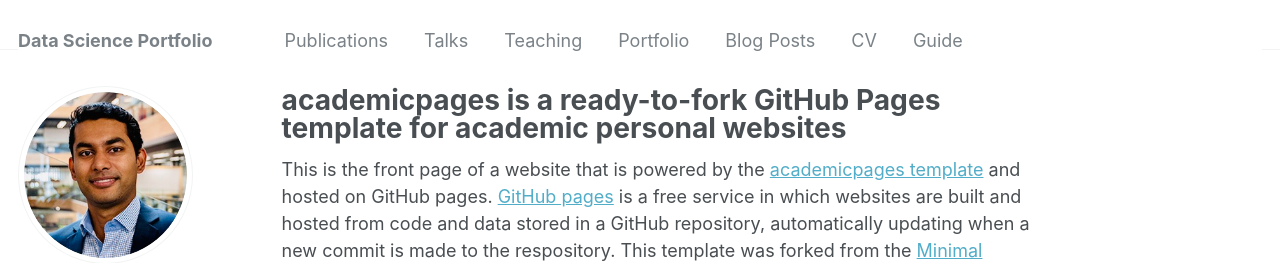
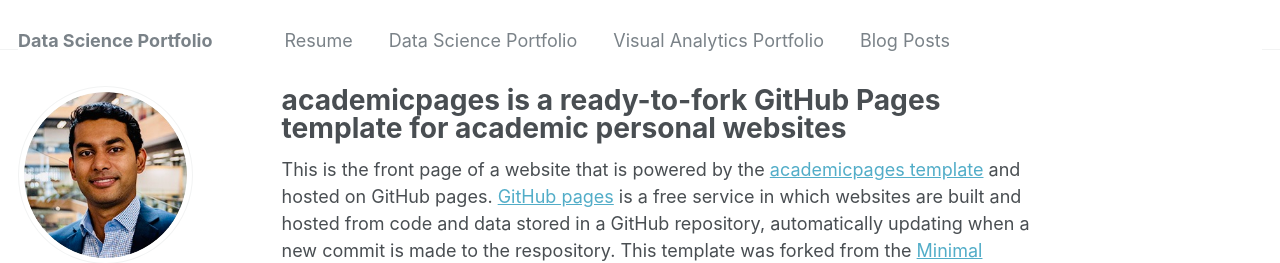
Before and after one commit to saiksridhar/saiksridhar.github.io, a Jekyll site: the page built from _pages/about.md, in a window 1280 px wide. Shown: the top 263 px of the page. Built offline with Jekyll 4.4.1, drawn with Linux system fonts in a browser that asks for light colours; some of the changed lines change nothing that is shown.

Commit message:
Update navigation.yml

```diff
--- a/_data/navigation.yml
+++ b/_data/navigation.yml
@@ -1,22 +1,43 @@
 # main links links
 main:
-  - title: "Publications"
+  # - title: "Publications"
+  #   url: /publications/
+
+  # - title: "Talks"
+  #   url: /talks/
+
+  # - title: "Teaching"
+  #   url: /teaching/
+
+  # - title: "Portfolio"
+  #   url: /portfolio/
+
+  # - title: "Blog Posts"
+  #   url: /year-archive/
+
+  # - title: "CV"
+  #   url: /cv/
+
+  # - title: "Guide"
+  #   url: /markdown/
+
+  - title: "Resume"
+    url: /cv/
+
+  - title: "Data Science Portfolio"
     url: /publications/
 
-  - title: "Talks"
+  - title: "Visual Analytics Portfolio"
     url: /talks/
 
-  - title: "Teaching"
-    url: /teaching/
+  # - title: "Teaching"
+  #   url: /teaching/
 
-  - title: "Portfolio"
-    url: /portfolio/
+  # - title: "Portfolio"
+  #   url: /portfolio/
 
   - title: "Blog Posts"
     url: /year-archive/
 
-  - title: "CV"
-    url: /cv/
-
-  - title: "Guide"
-    url: /markdown/
+  # - title: "Guide"
+  #   url: /markdown/
```
